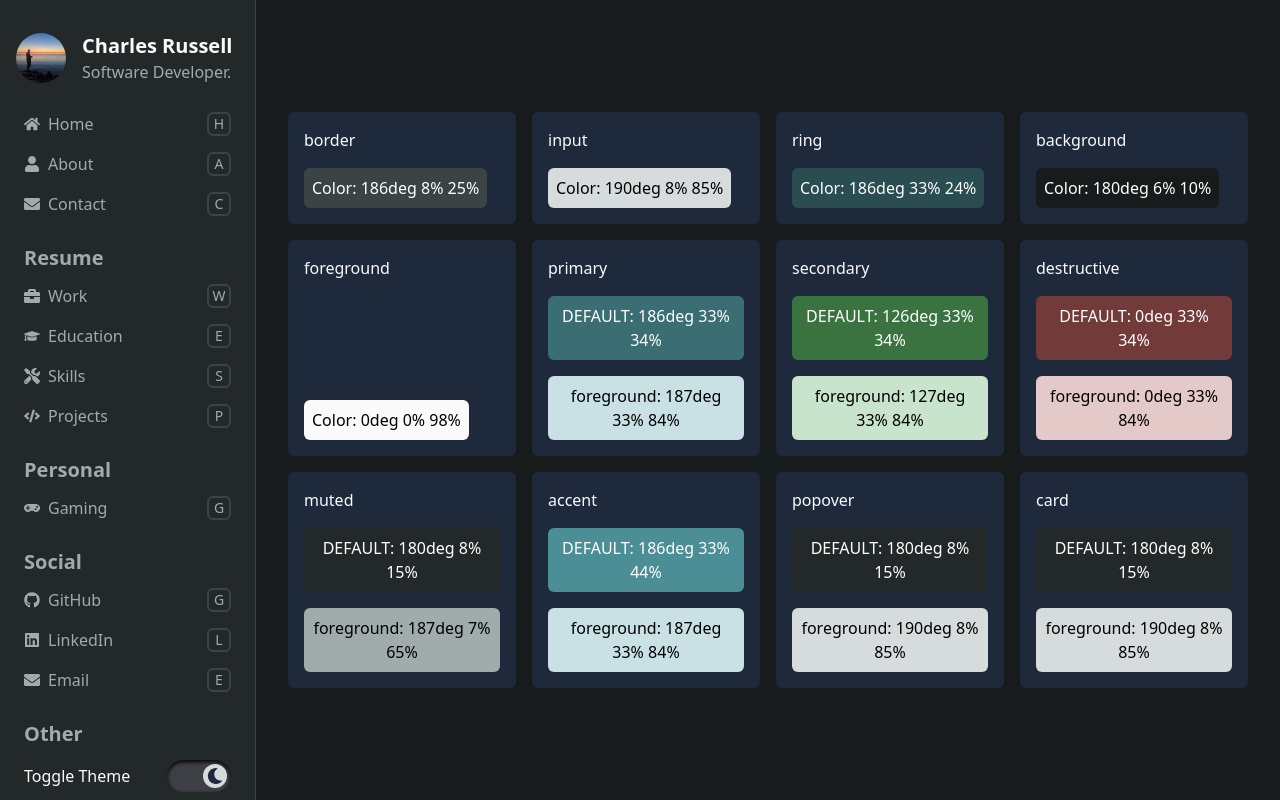
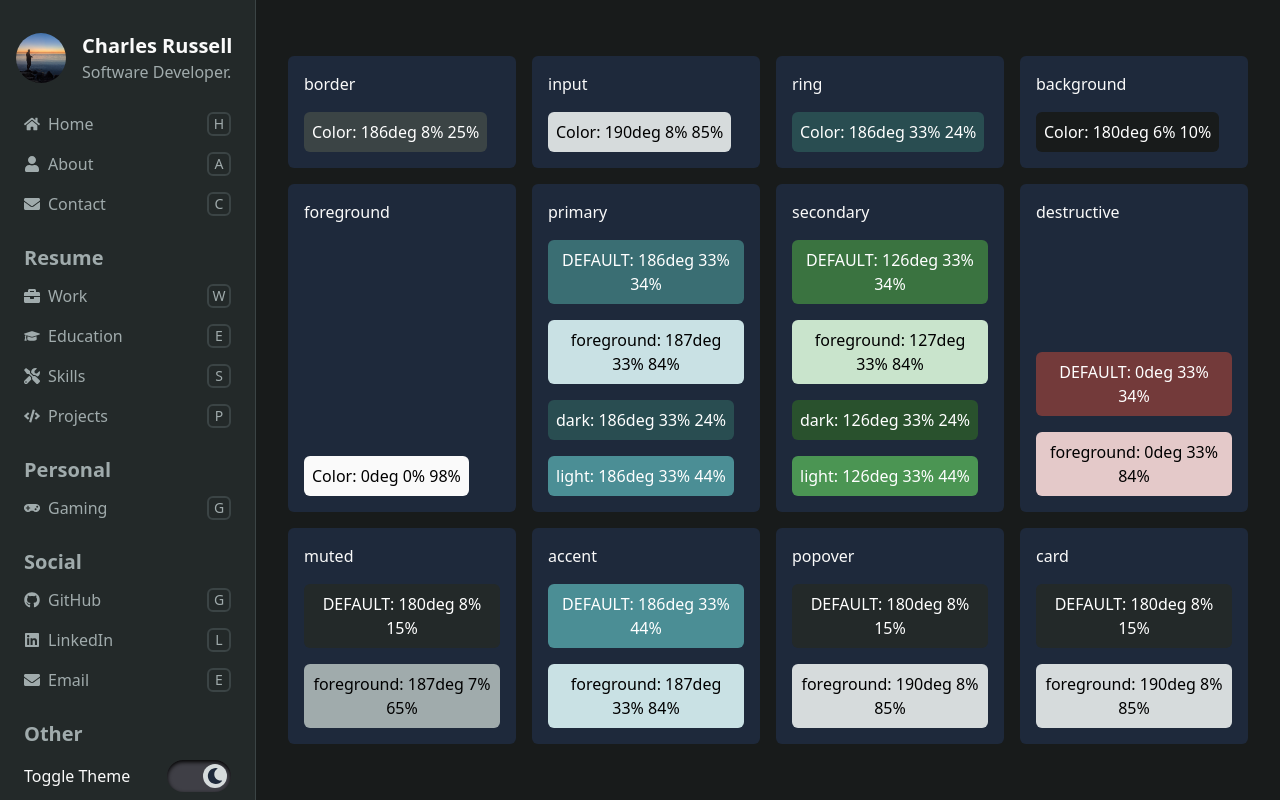
Before and after one commit to cjrussell23/portfolio-01, a Next.js app: page /colors in a window 1280 px wide. Built offline with nearby package versions, Linux system fonts and the light colour scheme.

Commit message:
Add subcolors

```diff
--- a/app/colors/page.js
+++ b/app/colors/page.js
@@ -29,10 +29,13 @@ const ColorPalette = () => {
           styles[key] = getHex(value);
         }
         if (typeof value === "object") {
-          styles[key] = {
-            DEFAULT: getHex(value.DEFAULT),
-            foreground: getHex(value.foreground),
-          };
+          styles[key] = Object.entries(value).reduce(
+            (acc, [subKey, subValue]) => {
+              acc[subKey] = getHex(subValue);
+              return acc;
+            },
+            {}
+          );
         }
       }
       return styles;
@@ -52,14 +55,13 @@ const ColorPalette = () => {
             <div>
               {typeof value === "object" ? (
                 <div className="tw-flex tw-flex-col tw-gap-4">
-                  <ColorPreview
-                    hslValue={computedStyles[key]?.DEFAULT}
-                    colorName={"DEFAULT"}
-                  />
-                  <ColorPreview
-                    hslValue={computedStyles[key]?.foreground}
-                    colorName={"foreground"}
-                  />
+                  {Object.entries(value).map(([subKey, subValue]) => (
+                    <ColorPreview
+                      key={subKey}
+                      hslValue={computedStyles[key]?.[subKey]}
+                      colorName={subKey}
+                    />
+                  ))}
                 </div>
               ) : (
                 <ColorPreview hslValue={computedStyles[key]} />
--- a/components/github/projectLayout.js
+++ b/components/github/projectLayout.js
@@ -68,7 +68,7 @@ export default function ProjectLayout(props) {
           )}
         </div>
       </div>
-      <div className="tw-p-4">
+      <div className="sm:tw-p-4">
         {selectedId ? (
           <Project
             project={projects.find(
--- a/components/github/projectPreview.js
+++ b/components/github/projectPreview.js
@@ -5,7 +5,7 @@ export default function ProjectPreview({ project }) {
   return (
     <Link
       href={`/projects/${project.id}`}
-      className="tw-text-background-foreground tw-flex tw-w-full tw-max-w-96 tw-cursor-pointer tw-flex-col tw-gap-4 tw-rounded-md tw-bg-background tw-p-4 hover:tw-bg-secondary"
+      className="tw-text-background-foreground tw-flex tw-w-full tw-max-w-96 tw-cursor-pointer tw-flex-col tw-gap-4 tw-rounded-md tw-bg-background tw-p-4 hover:tw-bg-primary-foreground dark:hover:tw-bg-primary-dark"
     >
       <div className="tw-flex tw-items-center tw-justify-between">
         <h2 className="tw-p-1 tw-text-xl tw-font-bold">{project.name}</h2>
--- a/tailwind.config.js
+++ b/tailwind.config.js
@@ -26,10 +26,14 @@ module.exports = {
         primary: {
           DEFAULT: "hsl(var(--primary) / <alpha-value> )",
           foreground: "hsl(var(--primary-foreground) / <alpha-value> )",
+          dark: "hsl(var(--primary-dark) / <alpha-value> )",
+          light: "hsl(var(--primary-light) / <alpha-value> )",
         },
         secondary: {
           DEFAULT: "hsl(var(--secondary) / <alpha-value> )",
           foreground: "hsl(var(--secondary-foreground) / <alpha-value> )",
+          dark: "hsl(var(--secondary-dark) / <alpha-value> )",
+          light: "hsl(var(--secondary-light) / <alpha-value> )",
         },
         destructive: {
           DEFAULT: "hsl(var(--destructive) / <alpha-value> )",
```
